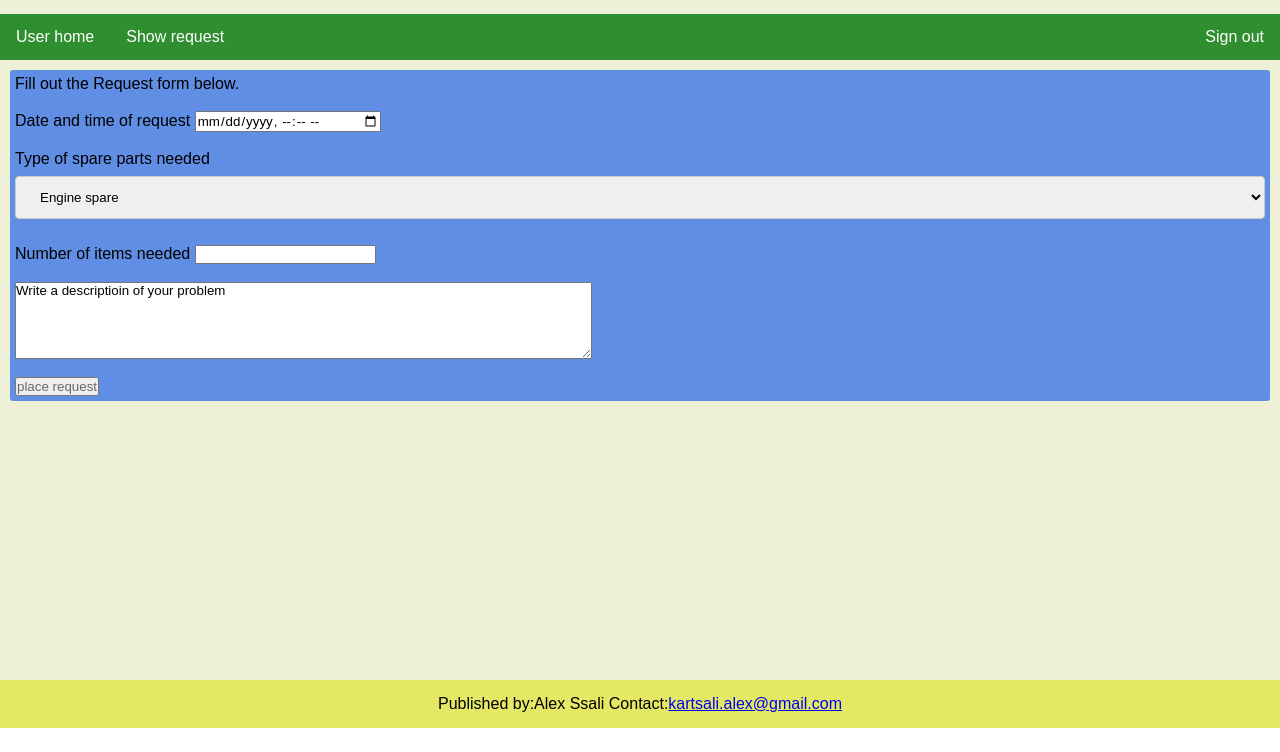
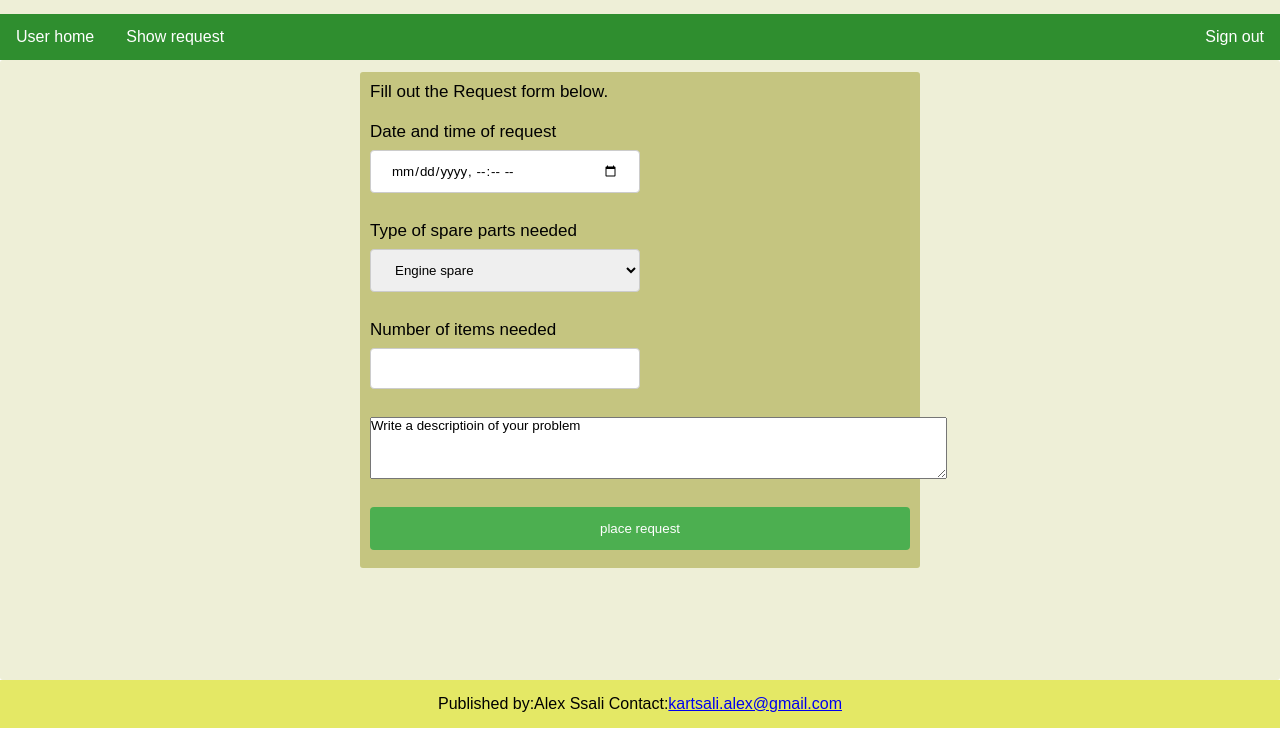
Before and after one commit to AlexSsali/MaintenanceTrackApp, a plain HTML site: page create_req.html in a window 1280 px wide. Shown: the part 48-800 px from the top of the page. Drawn offline with Linux system fonts and the light colour scheme.

Commit message:
changed create request form class

```diff
--- a/create_req.html
+++ b/create_req.html
@@ -12,20 +12,20 @@
             <li><a href="view_req.html">Show request</a></li>
             <li style="float:right"><a href="index.html">Sign out</a></li></ul>
             <div class="container">
-        <div class="cleft">
+        <div class="center">
         Fill out the Request form below.
         <form><br>
-            Date and time of request <input type="datetime-local" name="rqdt"><br><br>
-            Type of spare parts needed <select id="tsp">
+            Date and time of request <br><input type="datetime-local" name="rqdt"><br><br>
+            Type of spare parts needed<br> <select id="tsp">
             <option value="engine">Engine spare</option>
             <option value="break">brake spare</option>
             <option value="cosmetics">Vehicle appearence spare</option>
             <option value="light">Lighting spare</option>
             <option value="wheel">Tyre spare</option>
             </select><br><br>
-            Number of items needed <input type="number"><br><br>
-            <textarea name="comment" rows="5" cols="70">Write a descriptioin of your problem</textarea><br><br>
-            <button value="place request" id="PR">place request</button>
+            Number of items needed <br><input type="number"><br><br>
+            <textarea name="comment" rows="4" cols="70">Write a descriptioin of your problem</textarea><br><br>
+            <input type="submit" value="place request">
         </form>
 
         </div>
--- a/styles.css
+++ b/styles.css
@@ -175,6 +175,26 @@ input[type=submit] {
     border-radius: 4px;
     cursor: pointer;
 }
+input[type=number], select {
+    width: 50%;
+    padding: 12px 20px;
+    margin: 8px 0;
+    display: inline-block;
+    border: 1px solid #ccc;
+    border-radius: 4px;
+    box-sizing: border-box;}
+
+input[type=datetime-local], select {
+        width: 50%;
+        padding: 12px 20px;
+        margin: 8px 0;
+        display: inline-block;
+        border: 1px solid #ccc;
+        border-radius: 4px;
+        box-sizing: border-box;
+}
+
+
 
 input[type=submit]:hover {
     background-color: #45a049;
```
